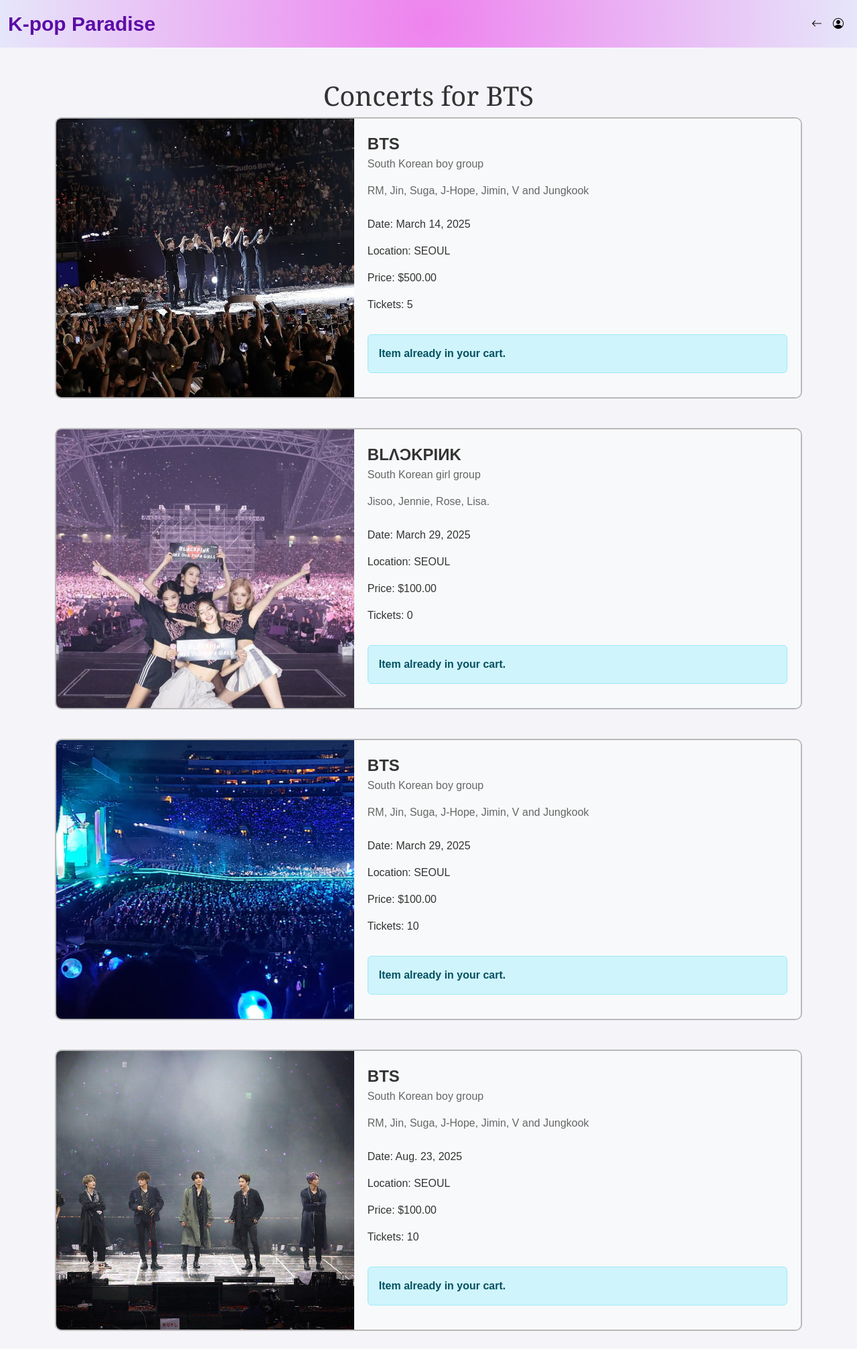
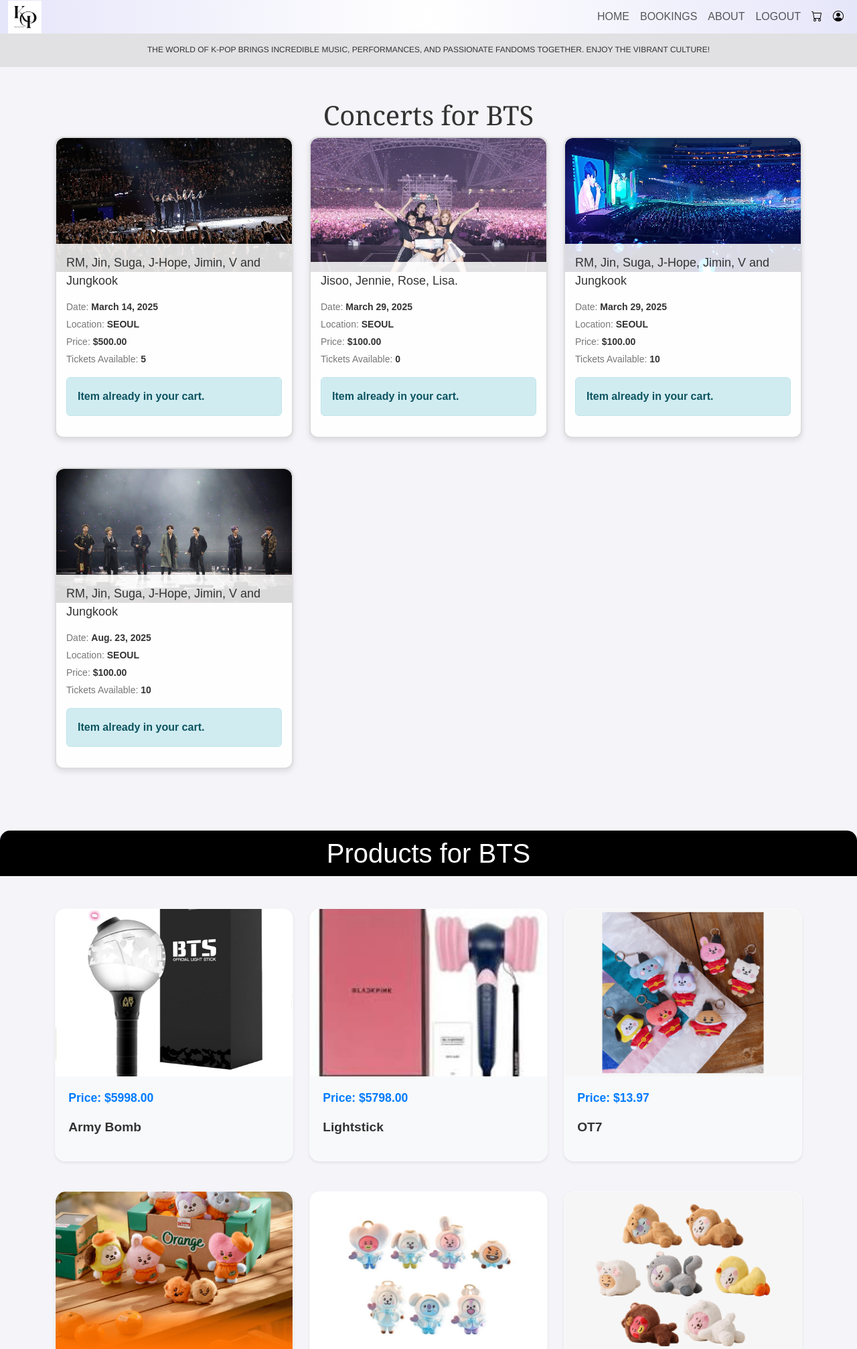
Before and after one commit to aryam003/K-pop-Paradise, a Django app: template Kpop_Paradise/templates/user/concert_list.html in a window 1280 px wide. Shown: the top 2014 px of the page at 67% size. Run offline with Django 5.2, Linux system fonts and the light colour scheme; the template is opened without the code that fills it: values that come from a table or form of the project are taken from there, others are empty; data comes from the database, SQL or seed files in the repository; both versions use the stored data as it was after the commit.

Commit message:
updating

```diff
--- a/Kpop_Paradise/templates/user/concert_list.html
+++ b/Kpop_Paradise/templates/user/concert_list.html
@@ -21,7 +21,7 @@
 
         /* Navigation */
         .navbar {
-            background: radial-gradient(circle, violet, lavender);
+            background: radial-gradient(circle, rgb(255, 255, 255), lavender);
         }
         .navbar-brand {
             font-size: 30px;
@@ -30,55 +30,6 @@
         }
         .navbar-toggler-icon {
             background-color: #5b0ca5;
-        }
-
-        /* Ticket Container */
-        .ticket-container {
-            display: flex;
-            border: 2px solid #b9b9b9;
-            border-radius: 10px;
-            overflow: hidden;
-            margin-bottom: 20px;
-            background-color: #fff;
-        }
-
-        .ticket-image {
-            width: 40%;
-            background-size: cover;
-            background-position: center;
-        }
-
-        .ticket-details {
-            padding: 20px;
-            width: 60%;
-            background-color: #f8f9fa;
-            display: flex;
-            flex-direction: column;
-            justify-content: space-between;
-            text-align: left;
-        }
-
-        .ticket-title {
-            font-size: 1.5rem;
-            font-weight: bold;
-            color: #333;
-        }
-
-        .ticket-description {
-            font-size: 1rem;
-            color: #666;
-            margin-bottom: 10px;
-        }
-
-        .ticket-footer {
-            display: flex;
-            justify-content: flex-end;
-            align-items: center;
-        }
-
-        .ticket-footer .btn {
-            background-color: #007bff;
-            color: white;
         }
 
         /* Card Styles */
@@ -174,6 +125,103 @@
             font-size: 0.9rem;
             color: #95a5a6;
         }
+/* Container for ticket card */
+.ticket-card {
+    background-color: #f8f9fa;
+    border-radius: 12px;
+    border: 2px solid #ddd;
+    overflow: hidden;
+    box-shadow: 0 4px 8px rgba(0, 0, 0, 0.1);
+    transition: transform 0.3s ease-in-out;
+    position: relative;
+    height: 450px; /* Adjust height to accommodate content */
+    margin-bottom: 20px;
+}
+
+/* Ticket image style as background */
+.ticket-image {
+    height: 200px; /* Set a fixed height for the image */
+    background-size: cover; /* Makes the image cover the area */
+    background-position: center; /* Center the image */
+    border-top-left-radius: 12px; /* Rounded corners on top */
+    border-top-right-radius: 12px; /* Rounded corners on top */
+}
+
+/* Ticket details section */
+.ticket-details {
+    padding: 15px;
+    text-align: left;
+    position: absolute;
+    bottom: 0;
+    left: 0;
+    right: 0;
+    background: rgba(255, 255, 255, 0.85); /* Semi-transparent background */
+    border-bottom-left-radius: 12px;
+    border-bottom-right-radius: 12px;
+    box-sizing: border-box;
+}
+
+/* Title for the concert */
+.ticket-title {
+    font-size: 22px;
+    font-weight: bold;
+    margin-bottom: 10px;
+}
+
+/* Description of the concert */
+.ticket-description {
+    font-size: 16px;
+    color: #555;
+    margin-bottom: 10px;
+}
+
+/* Artist info */
+.ticket-artist {
+    font-size: 18px;
+    font-weight: 500;
+    color: #333;
+    margin-bottom: 15px;
+}
+
+/* Ticket information (Date, Location, Price, etc.) */
+.ticket-info {
+    font-size: 14px;
+    color: #777;
+}
+
+.ticket-info p {
+    margin: 5px 0;
+}
+
+/* Styling for Date, Location, Price, and Tickets Available */
+.ticket-date,
+.ticket-location,
+.ticket-price,
+.ticket-available {
+    font-weight: bold;
+    color: #333;
+}
+
+/* Button to book ticket */
+.btn {
+    width: 100%;
+    padding: 10px;
+    text-transform: uppercase;
+    font-weight: bold;
+    background-color: black;
+}
+
+/* Hover effect for the ticket card */
+.ticket-card:hover {
+    transform: scale(1.05);
+}
+
+/* Style for when item is in the cart */
+.alert-info {
+    background-color: #d1ecf1;
+    border-color: #bee5eb;
+    color: #0c5460;
+}
 
         /* Responsiveness */
         @media (max-width: 768px) {
@@ -254,54 +302,69 @@
     </style>
 </head>
 <body>
-    <nav class="navbar navbar-expand-lg navbar-light">
+    <nav class="navbar navbar-expand-lg navbar-light " style="background-color: rgb(187, 33, 33) ; height: 50px;">
         <div class="container-fluid">
-            <a class="navbar-brand" href="#">
-                <span class="deep-violet">K-pop</span> <span class="black">Paradise</span>
-            </a>
+            <a class="navbar-brand" href="#" style="font-size: 30px; "><strong><img src="{% static 'image/kpop.png' %}" alt="Login Icon" class="img-fluid" style="max-width: 50px; "></strong></a>
+            <!-- <h6> KPOP PARADISE</h6> -->
             <button class="navbar-toggler" type="button" data-bs-toggle="collapse" data-bs-target="#navbarNav" aria-controls="navbarNav" aria-expanded="false" aria-label="Toggle navigation">
                 <span class="navbar-toggler-icon"></span>
             </button>
             <div class="collapse navbar-collapse" id="navbarNav">
                 <ul class="navbar-nav ms-auto">
                     <li class="nav-item">
-                        <a class="nav-link active" aria-current="page" href="http://127.0.0.1:8000/user_home"><i class="bi bi-arrow-left"></i></a>
+                        <a class="nav-link" href="/../user_home">HOME</a>
                     </li>
                     <li class="nav-item">
-                        <a class="nav-link active" aria-current="page" href="/profile/"><i class="bi bi-person-circle"></i></a>
+                      <a class="nav-link" href="/../view-bookings/">BOOKINGS</a>
+                  </li>
+                    <li class="nav-item">
+                        <a class="nav-link" href="/../about/">ABOUT</a>
+                    </li>
+                    <li class="nav-item">
+                      <a class="nav-link" href="/../logout">LOGOUT</a>
+                    </li>
+                    <li class="nav-item">
+                      <a class="nav-link active" aria-current="page" href="/../cart/"><i class="bi bi-cart"></i></a>
+                    </li>
+                    <li class="nav-item">
+                      <a class="nav-link active" aria-current="page" href="/../profile/"><i class="bi bi-person-circle"></i></i></a>
                     </li>
 
                 </ul>
             </div>
         </div>
     </nav>
+<!-- ----------------------------------------------------------------------------------------------------------------------------------------------------------- -->
+<p style="width: 100%; height: 50px; background-color: rgba(211, 211, 211, 0.564); top: 5px; text-align: center; padding-top: 15px; font-family: 'Franklin Gothic Medium', 'Arial Narrow', Arial, sans-serif; font-size: 12px; ">
+THE WORLD OF K-POP BRINGS INCREDIBLE MUSIC, PERFORMANCES, AND PASSIONATE FANDOMS TOGETHER. ENJOY THE VIBRANT CULTURE!
+</p>
 
 <div class="container mt-5">
     <h1 class="text-center">Concerts for {{ band.name }}</h1>
     <div class="row">
         {% for concert in concerts %}
-                <div class="col-md-12 text-center mb-4">
-                    <div class="ticket-container">
+        <div class="col-md-4 mb-4">
+            <div class="ticket-card">
+                <!-- The image is now applied as a background to the ticket-card -->
                 <div class="ticket-image" style="background-image: url('{{ concert.image.url }}');"></div>
                 <div class="ticket-details">
-                            <div class="ticket-title">{{ concert.band.name }}</div>
-                            <div class="ticket-description">
-                                <p>{{ concert.band.description }}</p>
-                                <p>{{ concert.artist }}</p>
+                    <!-- <h3 class="ticket-title">{{ concert.band.name }}</h3>
+                    <p class="ticket-description">{{ concert.band.description }}</p> -->
+                    <p class="ticket-artist">{{ concert.artist }}</p>
+                    <div class="ticket-info">
+                        <p>Date: <span class="ticket-date">{{ concert.date }}</span></p>
+                        <p>Location: <span class="ticket-location">{{ concert.location }}</span></p>
+                        <p>Price: <span class="ticket-price">${{ concert.price }}</span></p>
+                        <p>Tickets Available: <span class="ticket-available">{{ concert.total_ticket }}</span></p>
                     </div>
-                            <div>
-                                <p>Date: {{ concert.date }}</p>
-                                <p>Location: {{ concert.location }}</p>
-                                <p>Price: ${{ concert.price }}</p>
-                                <p>Tickets: {{ concert.total_ticket }}</p>
-                            </div>
+
                     {% if cart %}
                     <div class="alert alert-info mt-3">
                         <strong>Item already in your cart.</strong>
                     </div>
                     {% else %}
                     <div class="mt-4">
-                                    <a href="{% url 'book_ticket' concert.id %}" class="btn btn-success">Book Now</a>
+                        <a href="{% url 'book_ticket' concert.id %}" class="btn btn-success btn-block">Book Now</a>
                     </div>
                     {% endif %}
                 </div>
@@ -313,9 +376,10 @@
     </div>
 </div>
 
-    <h2 class="text-center my-5" style="background: radial-gradient(circle, lightblue, pink); padding: 10px; border-radius: 10px; width: 100%; box-sizing: border-box; font-size: 2.5rem; color: #333;">
+
+    <h4 class="text-center my-5" style="background: radial-gradient(circle, black, rgb(0, 0, 0)); padding: 10px; border-top-right-radius: 15px;border-top-left-radius: 15px; width: 100%; box-sizing: border-box; font-size: 2.5rem; color: #ffffff;">
         Products for {{ band.name }}
-    </h2>
+    </h4>
 
     <div class="container">
         <div class="row">
--- a/Kpop_Paradise/templates/user/home.html
+++ b/Kpop_Paradise/templates/user/home.html
@@ -437,9 +437,9 @@
 
 <!-- ----------------------------------------------------------------------------------------------------------------------------------------------------------- -->
 
-<p style="width: 100%; height: 60px; background-color: rgb(0, 0, 0); top: 20px; text-align: center; padding-top: 19px; font-family: 'Franklin Gothic Medium', 'Arial Narrow', Arial, sans-serif; font-size: 12px; color: white; border-radius: 10px;">
+<!-- <p style="width: 100%; height: 60px; background-color: rgb(0, 0, 0); top: 20px; text-align: center; padding-top: 19px; font-family: 'Franklin Gothic Medium', 'Arial Narrow', Arial, sans-serif; font-size: 12px; color: white; border-radius: 10px;">
   THE WORLD OF K-POP .
-</p>
+</p> -->
 
 
 {% for band in bands %}
```
Also changed, not shown: Kpop_Paradise/templates/login.html (+1 -8 lines), Kpop_Paradise/db.sqlite3, Kpop_Paradise/media/bands/BTS_fbSNFhi.jpg (added), Kpop_Paradise/media/bands/login2.jpg (added). Lines whose indentation alone changed are shown as unchanged.
